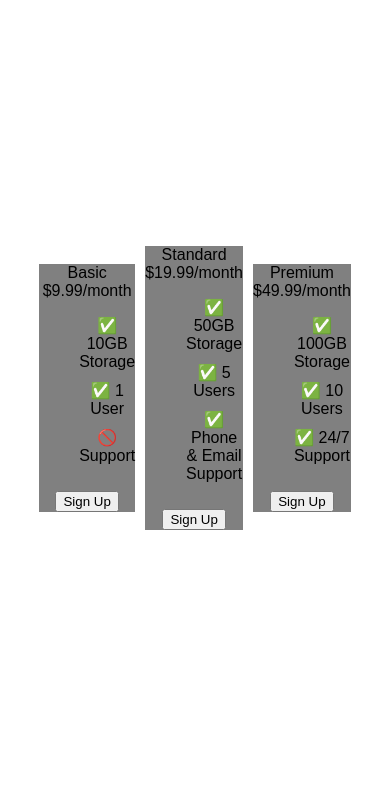
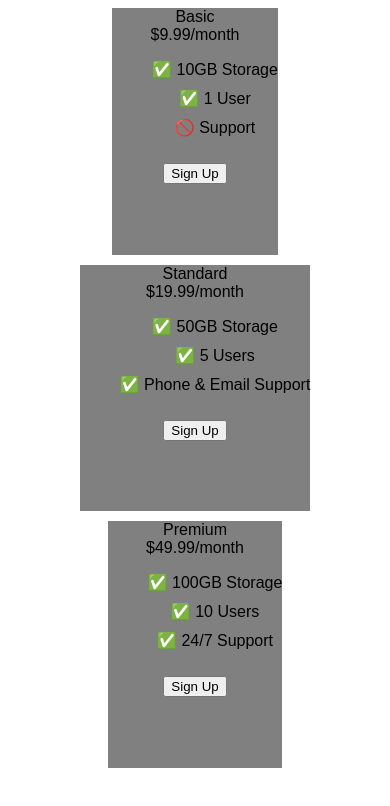
Before and after one commit to fountaina/flexbox-pricing-table, a plain HTML site: page index.html in a window 390 px wide. Drawn offline with Linux system fonts and the light colour scheme; a web font is replaced by a local one.

Commit message:
first commit

```diff
--- a/index.html
+++ b/index.html
@@ -28,7 +28,7 @@
         align-items: center;
         background-color: grey;
         flex: 1;
-        text-align: center;
+
       }
 /*
       .pricing-container > * {
@@ -41,15 +41,23 @@
         display: flex;
         flex-direction: column;
         align-items: center;
+        /*display: inline-block;
+        text-align: left;*/
       }
 
       li {
         margin-bottom: 10px;
-        text-align: center;
       }
       /* Hint: What can you do with a media query and flexbox? */
       @media (max-width: 1250px) {
         .pricing-container {
+        display: flex;
+        flex-direction: column;
+        gap: 10px;
+        justify-content: center;
+        height: 90vh;
+        align-items: center;
+        padding: 0 10%;
         }
       }
     </style>
```
